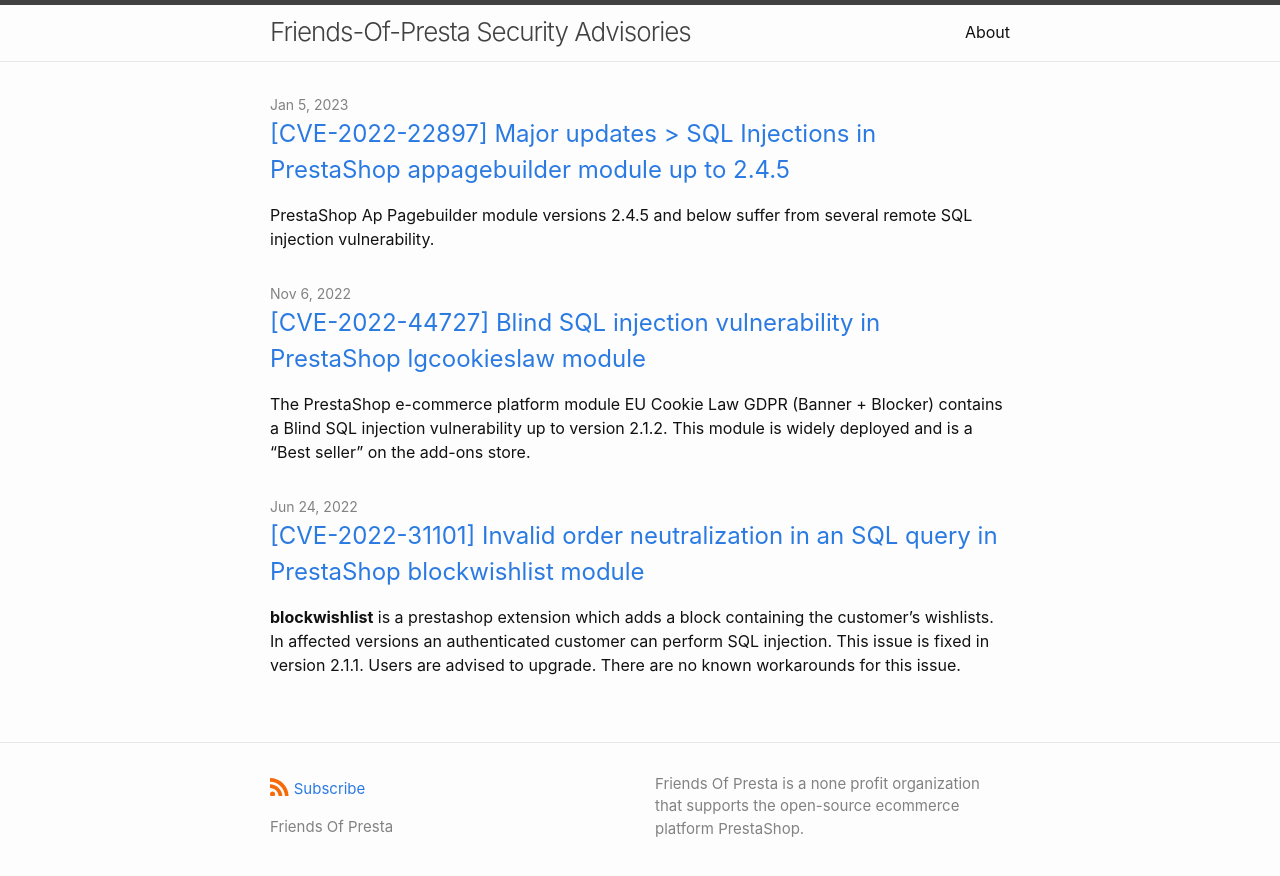
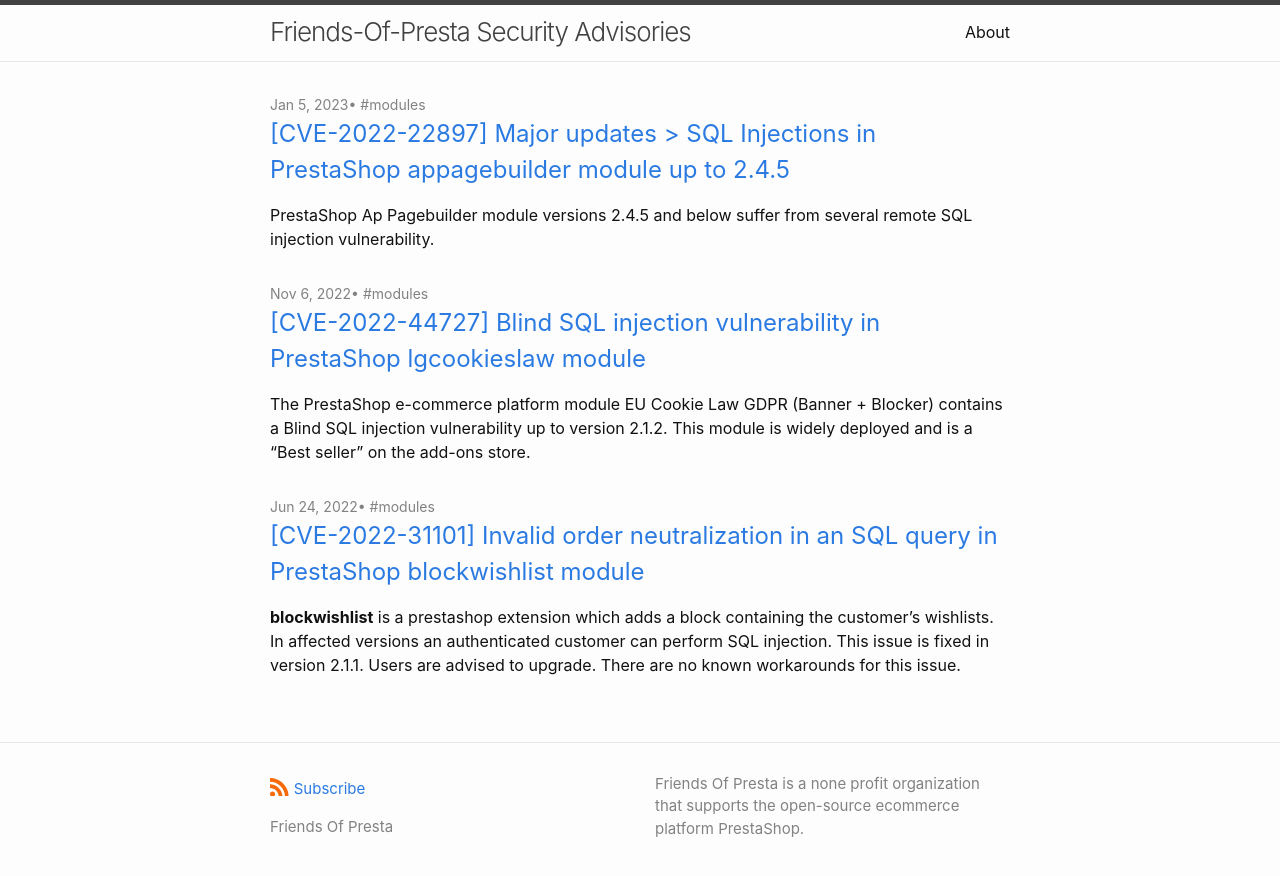
Before and after one commit to friends-of-presta/security-advisories, a Jekyll site: the page built from index.md, in a window 1280 px wide. Shown: the top 876 px of the page. Built offline with Jekyll 4.4.1, drawn with Linux system fonts in a browser that asks for light colours.

Commit message:
Update home.html

```diff
--- a/_layouts/home.html
+++ b/_layouts/home.html
@@ -26,8 +26,8 @@ layout: default
       {%- for post in posts -%}
       <li>
         <span class="post-meta">{{ post.date | date: date_format }}
-        {%- if page.categories -%}
-          • #{{ page.categories }}
+        {%- if post.categories -%}
+          • #{{ post.categories }}
         {%- endif -%}</span>
         <h3>
           <a class="post-link" href="{{ post.url | relative_url }}">
```
